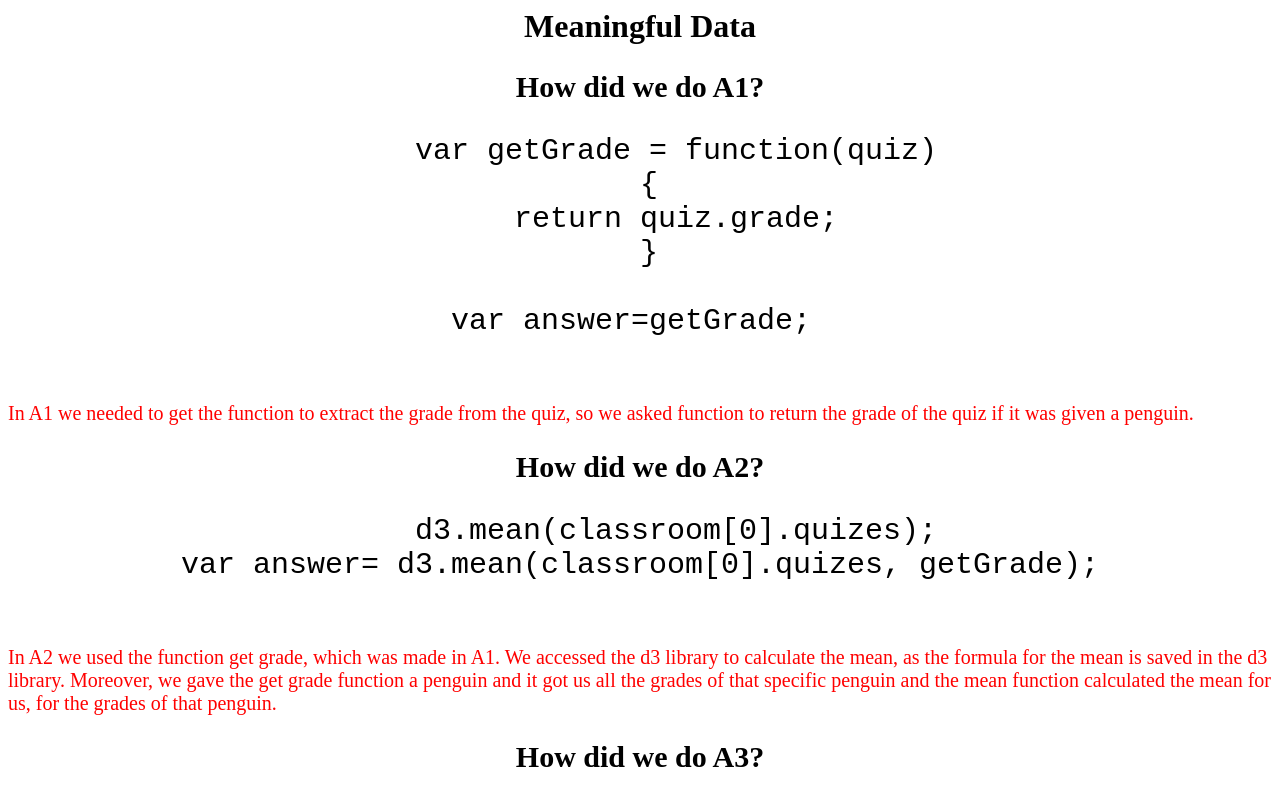
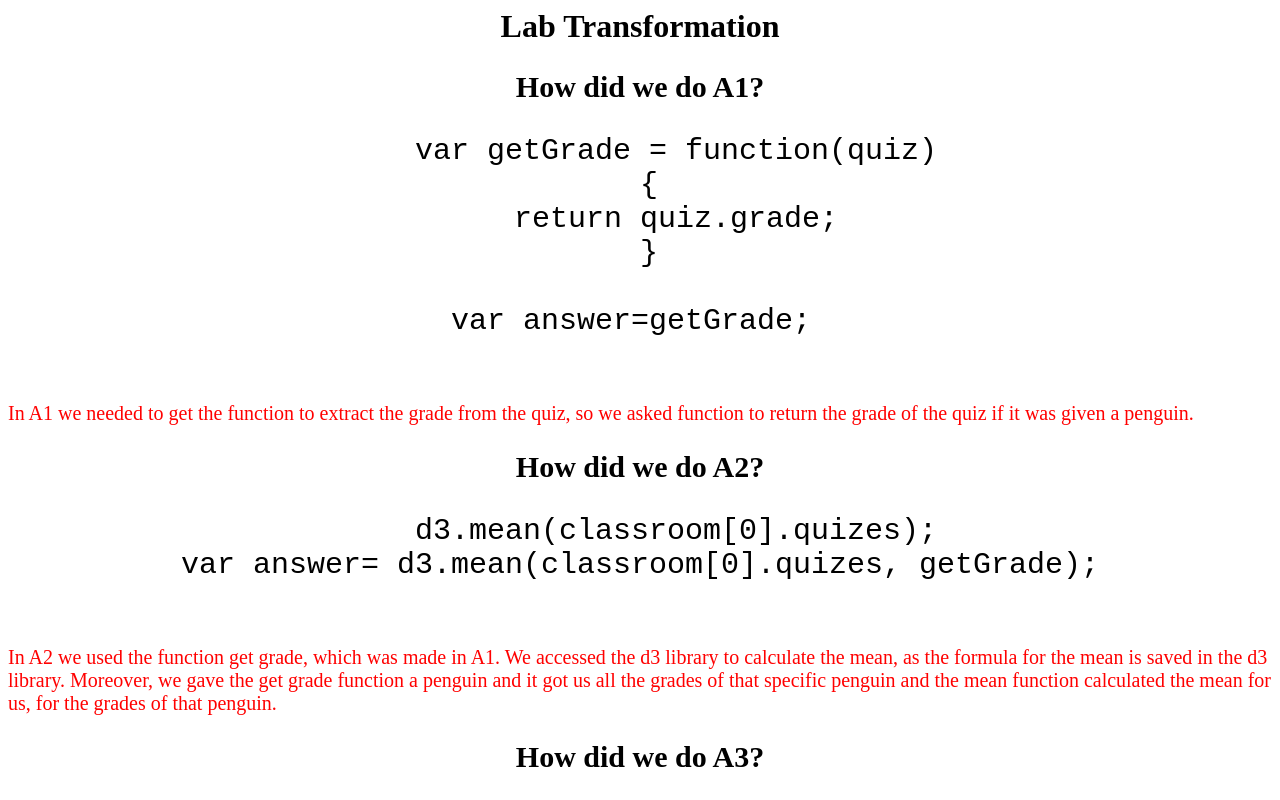
Before and after one commit to sheikhmujtaba/java, a plain HTML site: page index.html in a window 1280 px wide. Shown: the top 800 px of the page. Drawn offline with Linux system fonts and the light colour scheme.

Commit message:
Update index.html

```diff
--- a/index.html
+++ b/index.html
@@ -2,7 +2,7 @@
 <head>
      <link rel="stylesheet" href="style.css">
  <h1 class="title">
- Meaningful Data
+ Lab Transformation
     </h1>
     </head>
 <body>
```
